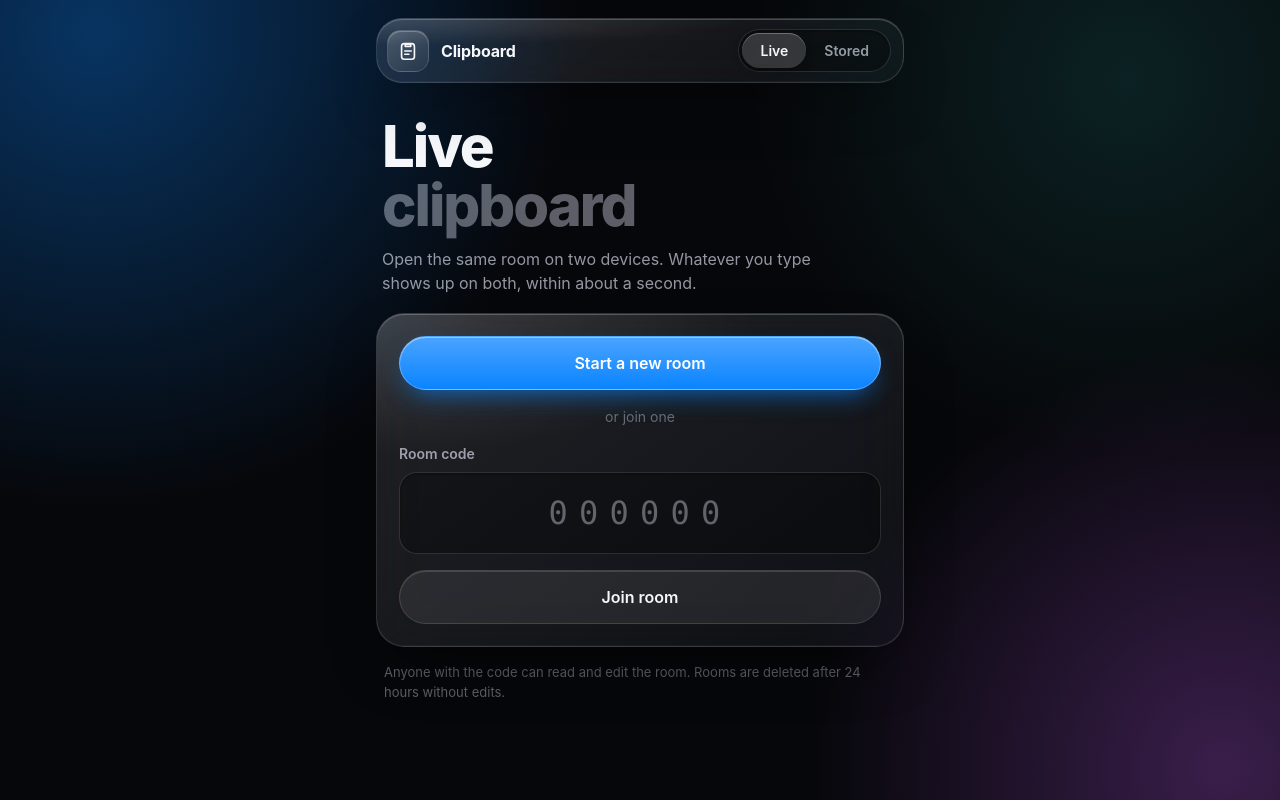
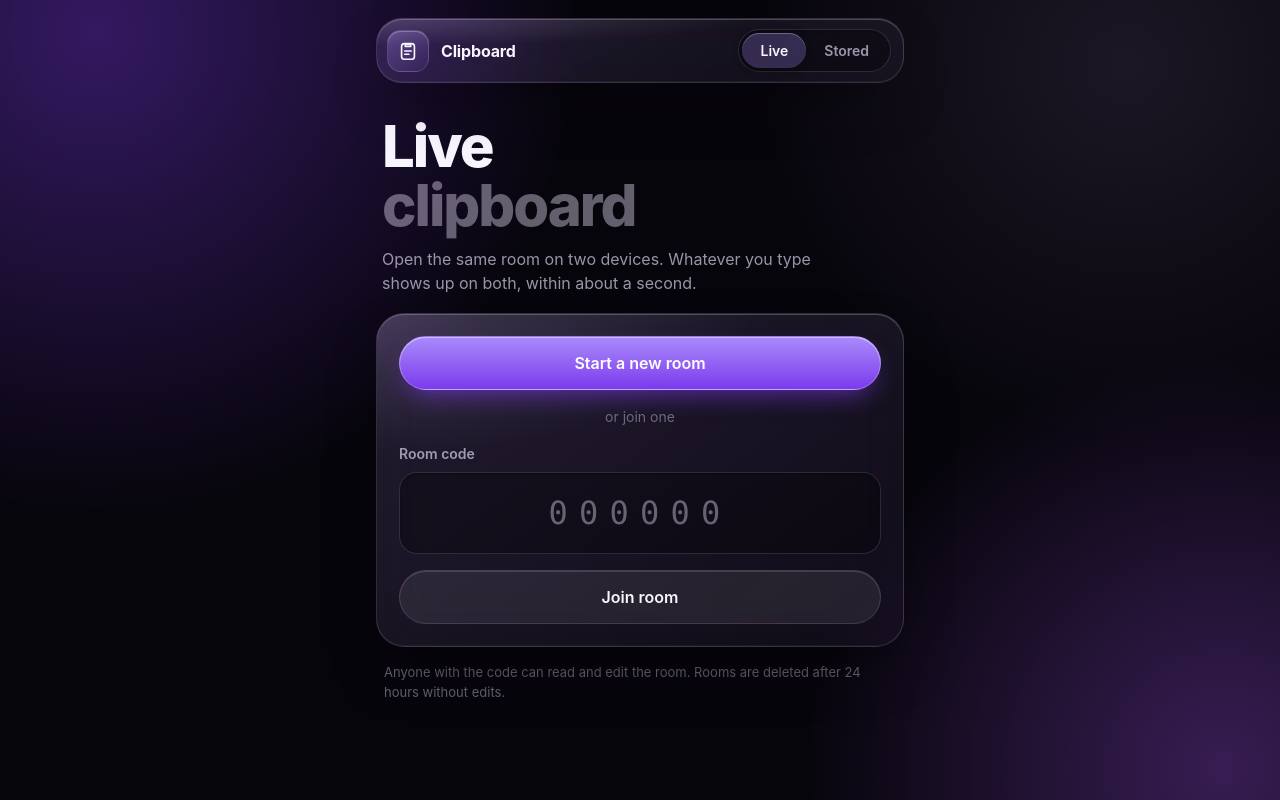
Before and after one commit to SohamKale320/Clipboard_Universal, a Next.js app: page /live in a window 1280 px wide. Built offline with nearby package versions, Linux system fonts and the light colour scheme.

Commit message:
Purple Theme

```diff
--- a/app/globals.css
+++ b/app/globals.css
@@ -1,12 +1,12 @@
 :root {
-  --ink: #f5f7fb;
-  --muted: rgba(235, 240, 255, 0.62);
-  --faint: rgba(235, 240, 255, 0.38);
-  --line: rgba(255, 255, 255, 0.13);
-  --glass: linear-gradient(145deg, rgba(255, 255, 255, 0.115), rgba(255, 255, 255, 0.035));
-  --glass-solid: rgba(32, 35, 44, 0.94);
-  --accent: #0a84ff;
-  --accent-soft: #5eb0ff;
+  --ink: #f8f5ff;
+  --muted: rgba(237, 230, 255, 0.64);
+  --faint: rgba(237, 230, 255, 0.40);
+  --line: rgba(224, 210, 255, 0.15);
+  --glass: linear-gradient(145deg, rgba(200, 175, 255, 0.14), rgba(255, 255, 255, 0.03));
+  --glass-solid: rgba(30, 22, 46, 0.95);
+  --accent: #8b5cf6;
+  --accent-soft: #c4b5fd;
   --ok: #30d158;
   --err: #ff7a70;
   --sans: -apple-system, BlinkMacSystemFont, "SF Pro Display", "SF Pro Text", "Segoe UI Variable",
@@ -17,7 +17,7 @@
 
 * { box-sizing: border-box; }
 
-html { background: #06070a; }
+html { background: #07050c; scrollbar-color: rgba(167, 139, 250, 0.35) transparent; }
 body {
   margin: 0;
   background: transparent;
@@ -28,7 +28,7 @@ body {
   -webkit-font-smoothing: antialiased;
   min-height: 100vh;
 }
-::selection { background: rgba(10, 132, 255, 0.45); }
+::selection { background: rgba(139, 92, 246, 0.5); }
 
 /* ---------- backdrop: soft colored light behind the glass ---------- */
 .bg {
@@ -37,18 +37,18 @@ body {
   z-index: -1;
   overflow: hidden;
   background:
-    radial-gradient(42vmax 42vmax at 88% 10%, rgba(48, 209, 200, 0.13), transparent 70%),
-    #06070a;
+    radial-gradient(42vmax 42vmax at 88% 8%, rgba(216, 180, 254, 0.10), transparent 70%),
+    #07050c;
 }
 .bg::before,
 .bg::after { content: ""; position: absolute; border-radius: 50%; }
 .bg::before {
   width: 75vmax; height: 75vmax; left: -30vmax; top: -35vmax;
-  background: radial-gradient(closest-side, rgba(10, 132, 255, 0.36), transparent);
+  background: radial-gradient(closest-side, rgba(124, 58, 237, 0.38), transparent);
 }
 .bg::after {
   width: 65vmax; height: 65vmax; right: -28vmax; bottom: -30vmax;
-  background: radial-gradient(closest-side, rgba(191, 90, 242, 0.28), transparent);
+  background: radial-gradient(closest-side, rgba(168, 85, 247, 0.30), transparent);
 }
 
 /* ---------- layout ---------- */
@@ -81,7 +81,7 @@ body {
   inset: 0;
   z-index: 0;
   pointer-events: none;
-  background: radial-gradient(120% 70% at 0% 0%, rgba(255, 255, 255, 0.13), transparent 60%);
+  background: radial-gradient(120% 70% at 0% 0%, rgba(225, 210, 255, 0.16), transparent 60%);
 }
 .panel > *, .appbar > * { position: relative; z-index: 1; }
 
@@ -93,7 +93,7 @@ body {
   width: 42px; height: 42px; flex: none;
   display: grid; place-items: center;
   border-radius: 14px;
-  background: linear-gradient(145deg, rgba(255, 255, 255, 0.2), rgba(255, 255, 255, 0.05));
+  background: linear-gradient(145deg, rgba(190, 160, 255, 0.30), rgba(139, 92, 246, 0.08));
   border: 1px solid var(--line);
   box-shadow: inset 0 1px 0 rgba(255, 255, 255, 0.25);
 }
@@ -130,7 +130,7 @@ body {
 }
 .segbtn.on, .tab.on {
   color: var(--ink);
-  background: rgba(255, 255, 255, 0.17);
+  background: rgba(167, 139, 250, 0.26);
   box-shadow: inset 0 1px 0 rgba(255, 255, 255, 0.28), 0 2px 8px rgba(0, 0, 0, 0.35);
 }
 
@@ -159,12 +159,12 @@ select {
   background-repeat: no-repeat;
   background-position: right 16px center;
 }
-select option { background: #1b1e26; color: var(--ink); }
+select option { background: #1a1424; color: var(--ink); }
 
 textarea:focus-visible, select:focus-visible, .input:focus-visible {
   outline: none;
-  border-color: rgba(94, 176, 255, 0.85);
-  box-shadow: 0 0 0 4px rgba(10, 132, 255, 0.26), inset 0 1px 3px rgba(0, 0, 0, 0.45);
+  border-color: rgba(196, 181, 253, 0.85);
+  box-shadow: 0 0 0 4px rgba(139, 92, 246, 0.30), inset 0 1px 3px rgba(0, 0, 0, 0.45);
 }
 
 .codein {
@@ -209,7 +209,7 @@ textarea:focus-visible, select:focus-visible, .input:focus-visible {
   background: #fff;
   box-shadow: 0 2px 6px rgba(0, 0, 0, 0.4);
 }
-.check input:checked { background: var(--ok); border-color: rgba(255, 255, 255, 0.25); }
+.check input:checked { background: linear-gradient(180deg, #a98bfa, #7c3aed); border-color: rgba(255, 255, 255, 0.25); }
 .check input:checked::after { transform: translateX(20px); }
 .check input:focus-visible { outline: 3px solid var(--accent-soft); outline-offset: 2px; }
 
@@ -230,9 +230,9 @@ textarea:focus-visible, select:focus-visible, .input:focus-visible {
 }
 .primary {
   color: #fff;
-  background: linear-gradient(180deg, #4aa3ff, #0a84ff);
+  background: linear-gradient(180deg, #a98bfa, #7c3aed);
   border: 1px solid rgba(255, 255, 255, 0.28);
-  box-shadow: inset 0 1px 0 rgba(255, 255, 255, 0.4), 0 12px 26px -10px rgba(10, 132, 255, 0.75);
+  box-shadow: inset 0 1px 0 rgba(255, 255, 255, 0.4), 0 12px 26px -10px rgba(124, 58, 237, 0.75);
 }
 .secondary {
   color: var(--ink);
@@ -258,7 +258,7 @@ textarea:focus-visible, select:focus-visible, .input:focus-visible {
   border-radius: 22px;
   background: rgba(0, 0, 0, 0.3);
   border: 1px solid var(--line);
-  box-shadow: inset 0 1px 3px rgba(0, 0, 0, 0.45), 0 0 44px -12px rgba(10, 132, 255, 0.55);
+  box-shadow: inset 0 1px 3px rgba(0, 0, 0, 0.45), 0 0 44px -12px rgba(139, 92, 246, 0.55);
 }
 .meta { margin: 0; color: var(--muted); font-size: 14px; text-align: center; }
 .qr { display: flex; flex-direction: column; align-items: center; gap: 10px; }
--- a/app/layout.tsx
+++ b/app/layout.tsx
@@ -11,6 +11,7 @@ export const metadata: Metadata = {
 export const viewport: Viewport = {
   width: "device-width",
   initialScale: 1,
+  themeColor: "#07050c",
 };
 
 export default function RootLayout({ children }: { children: React.ReactNode }) {
```
